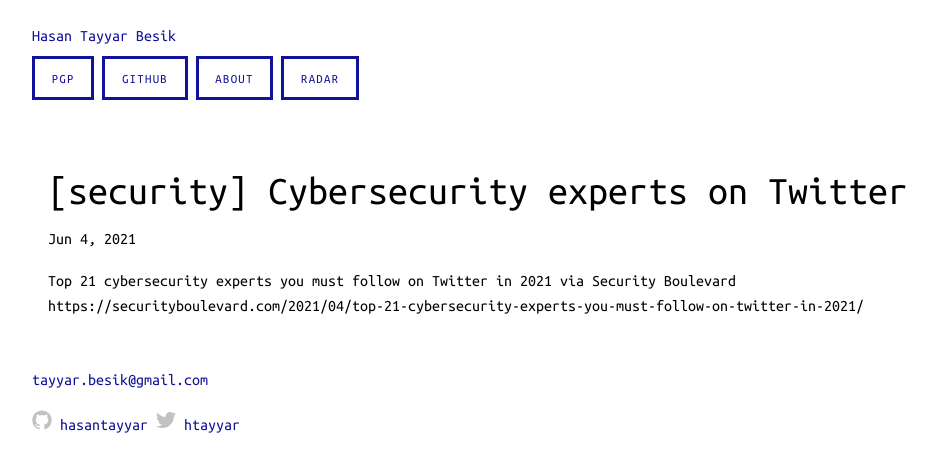
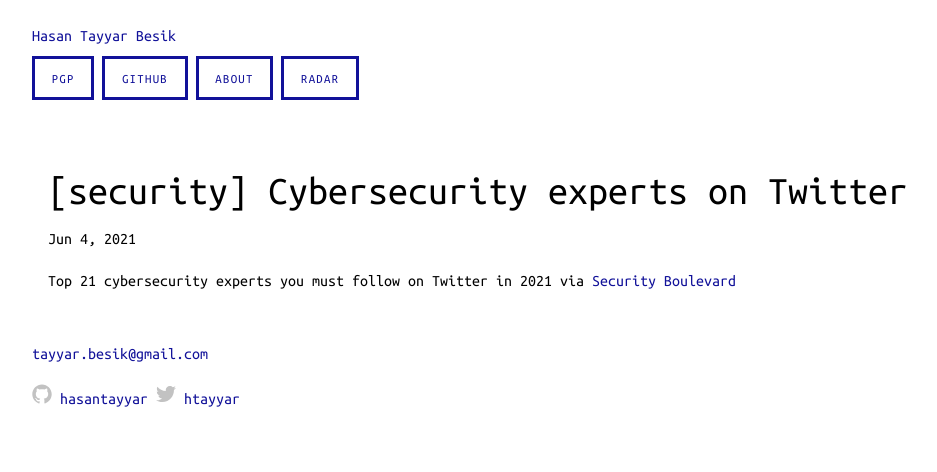
Before and after one commit to hasantayyar/hasantayyar.net, a Jekyll site: the page built from _posts/2021-06-04-top-21-cybersecurity-experts-you-must-follow-on-twitter-in-2021.md, in a window 1280 px wide. Shown: the top 472 px of the page, without its empty margins (144-1081 px from the left). Built offline with Jekyll 4.4.1, drawn with Linux system fonts in a browser that asks for light colours; Markdown is read by kramdown in place of the engine named in the settings.

Commit message:
Update 2021-06-04-top-21-cybersecurity-experts-you-must-follow-on-twitter-in-2021.md

```diff
--- a/_posts/2021-06-04-top-21-cybersecurity-experts-you-must-follow-on-twitter-in-2021.md
+++ b/_posts/2021-06-04-top-21-cybersecurity-experts-you-must-follow-on-twitter-in-2021.md
@@ -5,5 +5,4 @@
 categories: security
 ---
 
-Top 21 cybersecurity experts you must follow on Twitter in 2021 via Security Boulevard
-https://securityboulevard.com/2021/04/top-21-cybersecurity-experts-you-must-follow-on-twitter-in-2021/
+Top 21 cybersecurity experts you must follow on Twitter in 2021 via [Security Boulevard](https://securityboulevard.com/2021/04/top-21-cybersecurity-experts-you-must-follow-on-twitter-in-2021/)
```
